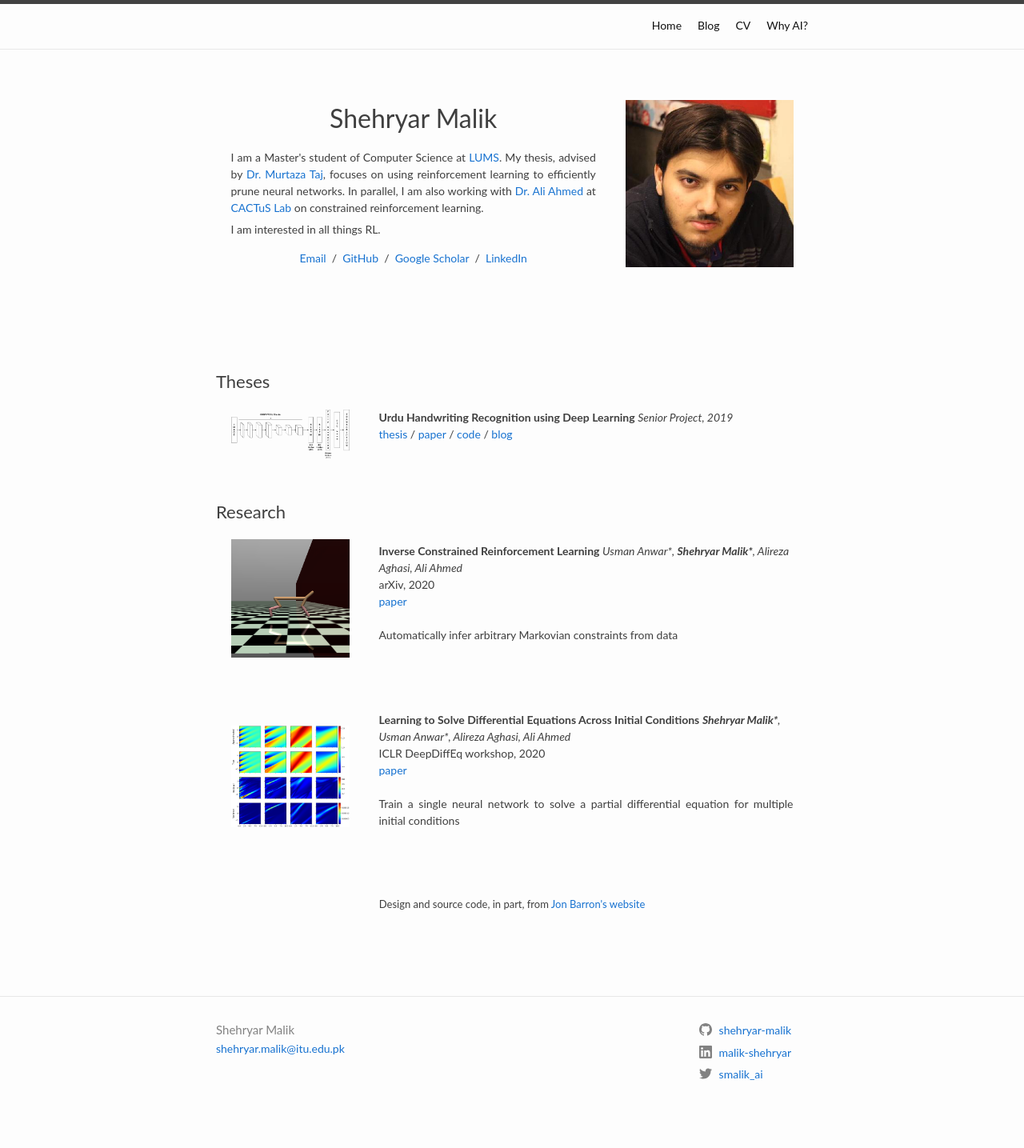
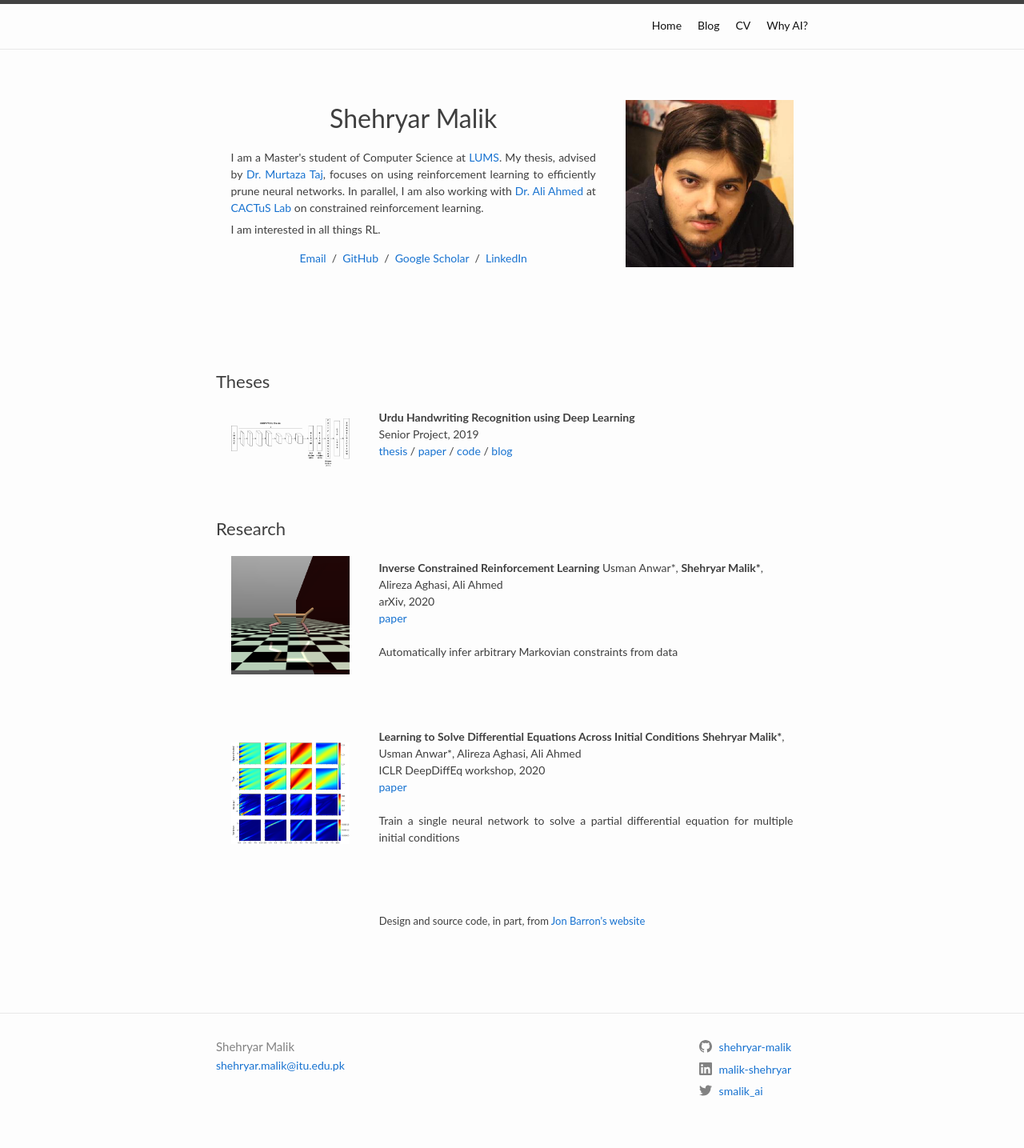
Before and after one commit to shehryar-malik/shehryar-malik.github.io, a Jekyll site: the page built from _layouts/home.html, in a window 1280 px wide. Shown: the whole page at 80% size. Built offline with Jekyll 4.4.1, drawn with Linux system fonts in a browser that asks for light colours; before the commit the page ends 1414 px from its top, so only the background shows below that.

Commit message:
fix breaks

```diff
--- a/_layouts/home.html
+++ b/_layouts/home.html
@@ -54,7 +54,8 @@ permalink: /home/
                         </td>
                         <td style="padding:2.5%;width:75%;vertical-align:middle;border:none;border-collapse:collapse">
                             <h3>Urdu Handwriting Recognition using Deep Learning</h3>
-                            <em>Senior Project, 2019</em>
+                            <br>
+                            Senior Project, 2019
                             <br>
                             <a href="{{site.baseurl}}\assets\theses\fyp\pdfs\FYP-Thesis.pdf">thesis</a> /
                             <a href="{{site.baseurl}}\assets\theses\fyp\pdfs\FYP-Paper.pdf">paper</a> /
@@ -76,7 +77,7 @@ permalink: /home/
                         </td>
                         <td style="padding:2.5%;width:75%;vertical-align:middle;border:none;border-collapse:collapse">
                             <h3>Inverse Constrained Reinforcement Learning</h3>
-                            <em>Usman Anwar*, <b>Shehryar Malik*</b>, Alireza Aghasi, Ali Ahmed</em>
+                            Usman Anwar*, <b>Shehryar Malik*</b>, Alireza Aghasi, Ali Ahmed
                             <br>
                             arXiv, 2020
                             <br>
@@ -95,7 +96,7 @@ permalink: /home/
                         </td>
                         <td style="padding:2.5%;width:75%;vertical-align:middle;border:none;border-collapse:collapse">
                             <h3>Learning to Solve Differential Equations Across Initial Conditions</h3>
-                            <em><b>Shehryar Malik*</b>, Usman Anwar*, Alireza Aghasi, Ali Ahmed</em>
+                            <b>Shehryar Malik*</b>, Usman Anwar*, Alireza Aghasi, Ali Ahmed
                             <br>
                             ICLR DeepDiffEq workshop, 2020
                             <br>
```
Also changed, not shown: 1 other file.
